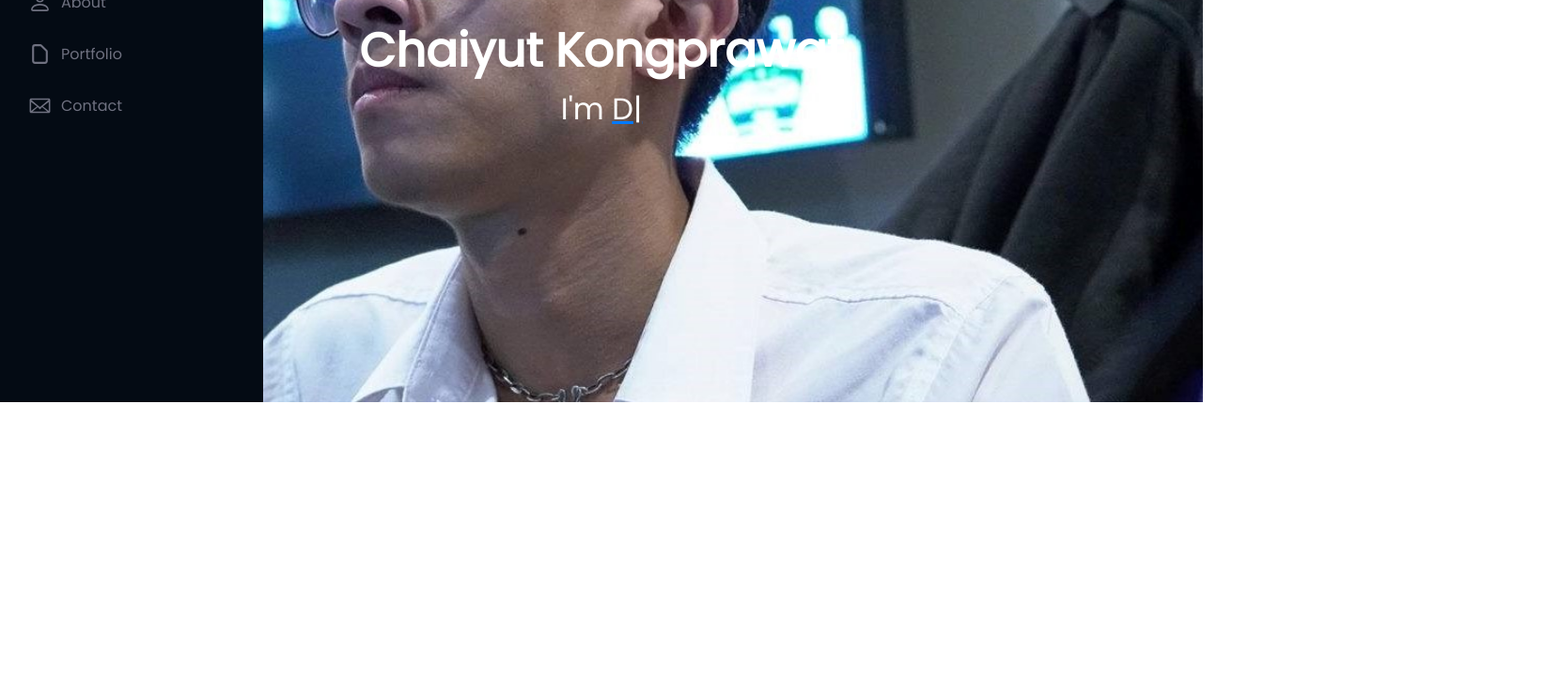
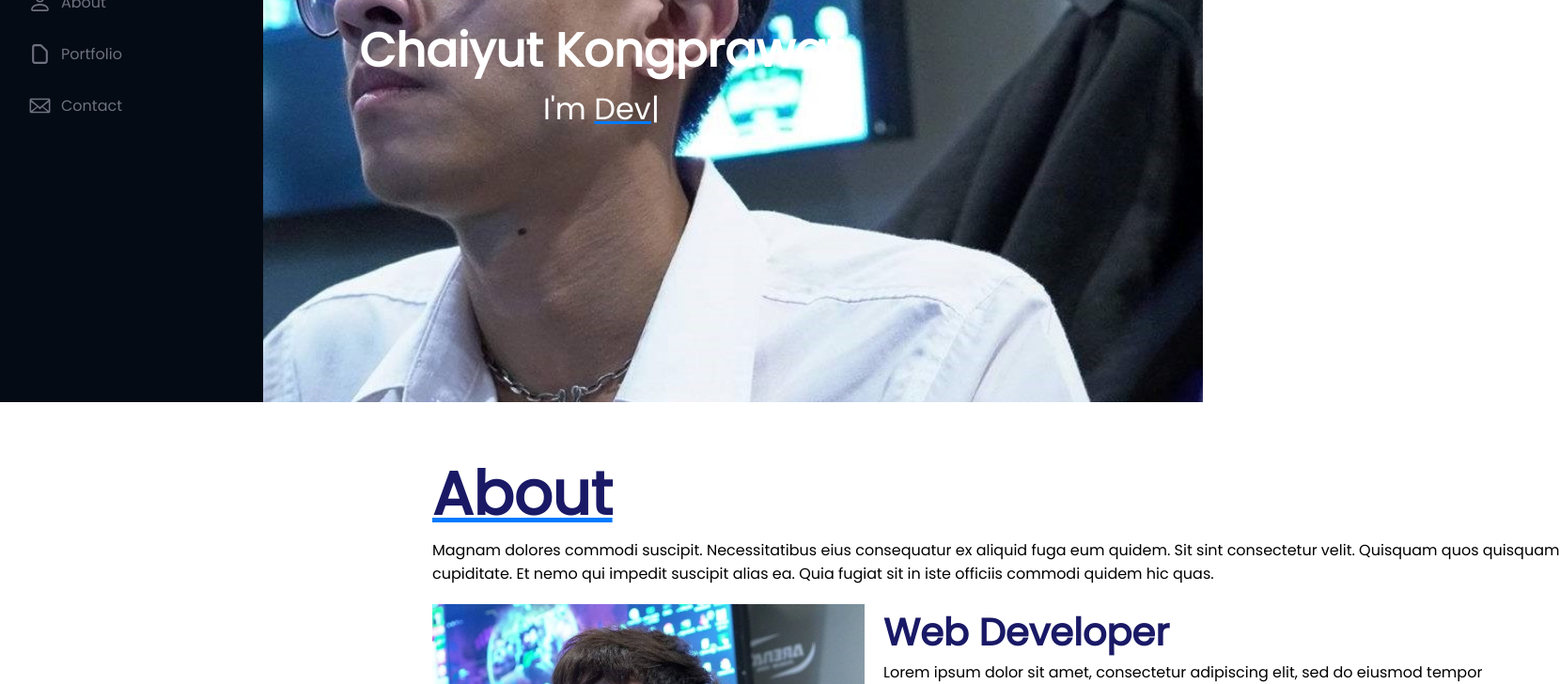
Before and after one commit to ChaiyutK/react-portfolio-benz, a React (Create React App) app: page / in a window 1280 px wide. Shown: the part 372-1100 px from the top of the page at 94% size, 1660 px wide, since content can reach past the window. Before the commit the page ends 800 px from the top, so only its background shows below. Built offline with nearby package versions, Linux system fonts and the light colour scheme.

Commit message:
add section about and skill

```diff
--- a/src/App.css
+++ b/src/App.css
@@ -4,3 +4,10 @@
   padding: 0;
   font-family: 'Poppins', sans-serif;
 }
+html {
+  scroll-behavior: smooth;
+}
+.container{
+  width: 100%;
+  margin: 0 auto;
+}
--- a/src/App.js
+++ b/src/App.js
@@ -2,12 +2,18 @@ import logo from './logo.svg';
 import './App.css';
 import Header from './components/Header';
 import SectionHome from './components/SectionHome';
+import SectionAbout from './components/SectionAbout';
+import SectionSkill from './components/SectionSkill';
 
 function App() {
   return (
     <>
     <Header/>
+    <div className='container'>
     <SectionHome/>
+    <SectionAbout/>
+    <SectionSkill/>
+    </div>
     </>
   );
 }
--- a/src/components/Header.js
+++ b/src/components/Header.js
@@ -28,7 +28,7 @@ const Header = () =>{
                 <IconContext.Provider value={{size:"25"}}>
                     <ul>
                         <li className="sidebar-navbar-item"><a href="#"><BiHome className="sidebar-navbar-item-icon"/><span>Home</span></a></li>
-                        <li className="sidebar-navbar-item"><a href="#"><BsPerson className="sidebar-navbar-item-icon"/><span>About</span></a></li>
+                        <li className="sidebar-navbar-item"><a href="#about"><BsPerson className="sidebar-navbar-item-icon"/><span>About</span></a></li>
                         <li className="sidebar-navbar-item"><a href="#"><HiOutlineDocument className="sidebar-navbar-item-icon"/><span>Portfolio</span></a></li>
                         <li className="sidebar-navbar-item"><a href="#"><GoMail className="sidebar-navbar-item-icon"/><span>Contact</span></a></li>
                     </ul>
--- /dev/null
+++ b/src/components/SectionAbout.css
@@ -0,0 +1,48 @@
+.about {
+    width: 1200px;
+    margin-left: 460px;
+    margin-top: 50px;
+
+}
+.header-about
+{
+    color: rgb(25, 25, 102);
+    font-size: 64px;
+    text-decoration: underline #007aff 5px;
+}
+.header-about-content
+{
+    margin-bottom: 20px;
+}
+.about-content {
+    display: flex;
+    box-sizing: border-box;
+    flex-direction: row;
+    flex-wrap: wrap;
+}
+.about-content-item {
+    display: block;
+    box-sizing: border-box;
+}
+.about-content-item h1{
+    color: rgb(25, 25, 102);
+    font-size: 40px;
+}
+.about-content-item ul{
+    list-style-type: circle;
+    margin-left: 20px;
+    margin-bottom: 20px;
+}
+.about-content-item ul li{
+    margin-top: 20px;
+}
+.aboutimage  {
+    width: 40%;
+    padding-right: 20px;
+}
+.aboutcontent {
+    width: 60%;
+}
+.aboutdetail{
+    width: 50%;
+}
--- /dev/null
+++ b/src/components/SectionAbout.js
@@ -0,0 +1,51 @@
+
+import React from 'react'
+import './SectionAbout.css'
+
+const SectionAbout = () => {
+  return (
+    <section id="about" className="about">
+        <h1 className="header-about">
+            About
+        </h1>
+        <p className='header-about-content'>
+        Magnam dolores commodi suscipit. Necessitatibus eius consequatur ex aliquid fuga eum quidem. Sit sint consectetur velit. Quisquam quos quisquam cupiditate. Et nemo qui impedit suscipit alias ea. Quia fugiat sit in iste officiis commodi quidem hic quas.
+        </p>
+        <div className="about-content">
+            <div className="about-content-item aboutimage">
+                <img src="images/homebg.jpg" width="100%" />
+            </div>
+            <div className="about-content-item aboutcontent">
+                <h1>
+                    Web Developer
+                </h1>
+                <p>
+                Lorem ipsum dolor sit amet, consectetur adipiscing elit, sed do eiusmod tempor incididunt ut labore et dolore magna aliqua.
+                </p>
+            <div className="about-content">
+                <div className="about-content-item aboutdetail">
+                <ul>
+                    <li>Birthday: 3 January 1998</li>
+                    <li>Website: https://chaiyutk.github.io</li>
+                    <li>Phone: +66 64038 1113</li>
+                    <li>City: Songkhla,THAILAND</li>
+                </ul>
+                </div>
+                <div className="about-content-item aboutdetail">
+                <ul>
+                    <li>Age: 24</li>
+                    <li>Degree: Master</li>
+                    <li>E-mail: benzchaiyut.k@gmail.com</li>
+                    <li>Freelance: Available</li>
+                </ul>
+                </div>
+            </div>
+            <p>Officiis eligendi itaque labore et dolorum mollitia officiis optio vero. Quisquam sunt adipisci omnis et ut. Nulla accusantium dolor incidunt officia tempore. Et eius omnis. Cupiditate ut dicta maxime officiis quidem quia. Sed et consectetur qui quia repellendus itaque neque. Aliquid amet quidem ut quaerat cupiditate. Ab et eum qui repellendus omnis culpa magni laudantium dolores.</p>
+            </div>
+        </div>
+    </section>
+    //end of section
+  )
+}
+
+export default SectionAbout
--- a/src/components/SectionHome.js
+++ b/src/components/SectionHome.js
@@ -29,9 +29,9 @@ const SectionHome = () => {
         while(true)
         {
             setCursor("|");
-            await delay(2200);
+            await delay(2400);
             setCursor("");
-            await delay(500);
+            await delay(300);
         }
     }
     useEffect(()=>{
--- /dev/null
+++ b/src/components/SectionSkill.css
@@ -0,0 +1,16 @@
+.skill {
+    width: 1200px;
+    margin-left: 460px;
+    margin-top: 50px;
+    height: 100vh;
+}
+.header-skill
+{
+    color: rgb(25, 25, 102);
+    font-size: 64px;
+    text-decoration: underline #007aff 5px;
+}
+.header-skill-content
+{
+    margin-bottom: 20px;
+}
--- /dev/null
+++ b/src/components/SectionSkill.js
@@ -0,0 +1,18 @@
+import React from 'react'
+import './SectionSkill.css'
+
+const SectionSkill = () => {
+  return (
+    <section className='skill'>
+        <h1 className="header-skill">
+            Skills
+        </h1>
+        <p className='header-skill-content'>
+        Magnam dolores commodi suscipit. Necessitatibus eius consequatur ex aliquid fuga eum quidem. Sit sint consectetur velit. Quisquam quos quisquam cupiditate. Et nemo qui impedit suscipit alias ea. Quia fugiat sit in iste officiis commodi quidem hic quas.
+        </p>
+
+    </section>
+  )
+}
+
+export default SectionSkill
```
